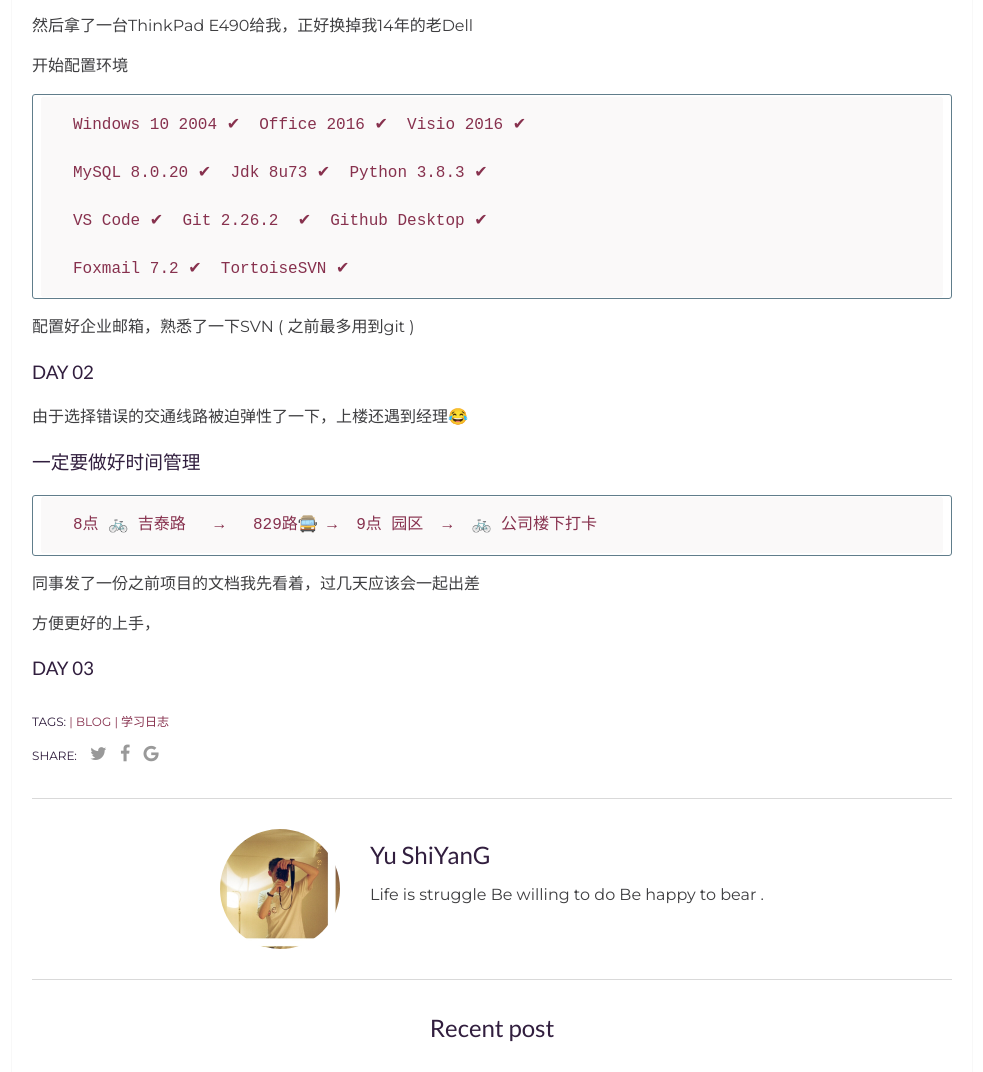
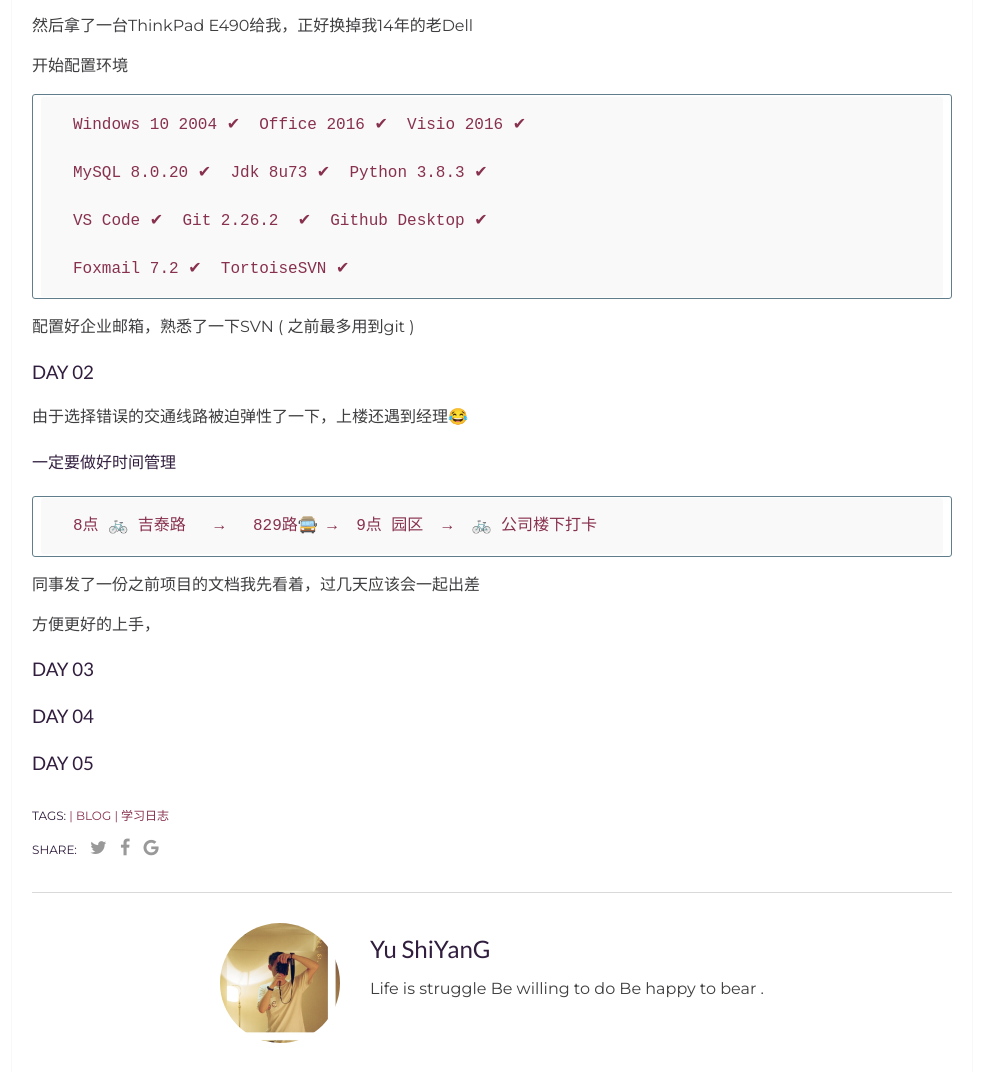
Before and after one commit to techysy/techysy.github.io, a Jekyll site: the page built from _posts/2020-05-25-move-brick-log.markdown, in a window 1280 px wide, cut to the strip 740-1812 px from the top of the page. Shown: the whole strip, without its empty margins (148-1131 px from the left). Built offline with Jekyll 4.4.1, drawn with Linux system fonts in a browser that asks for light colours; comment, search, counter and statistics services are not loaded; a style sheet for code colours, icons or effects is not loaded.

Commit message:
Update 2020-05-25-move-brick-log.markdown

```diff
--- a/_posts/2020-05-25-move-brick-log.markdown
+++ b/_posts/2020-05-25-move-brick-log.markdown
@@ -30,7 +30,7 @@ categories: 分享
 由于选择错误的交通线路被迫弹性了一下，上楼还遇到经理😂
 
 
-### 一定要做好时间管理
+#### 一定要做好时间管理
 
 
     8点 🚲 吉泰路   →   829路🚍 →  9点 园区  →  🚲 公司楼下打卡
@@ -40,3 +40,7 @@ categories: 分享
 方便更好的上手，
 
 ### DAY 03
+
+### DAY 04
+
+### DAY 05
```
